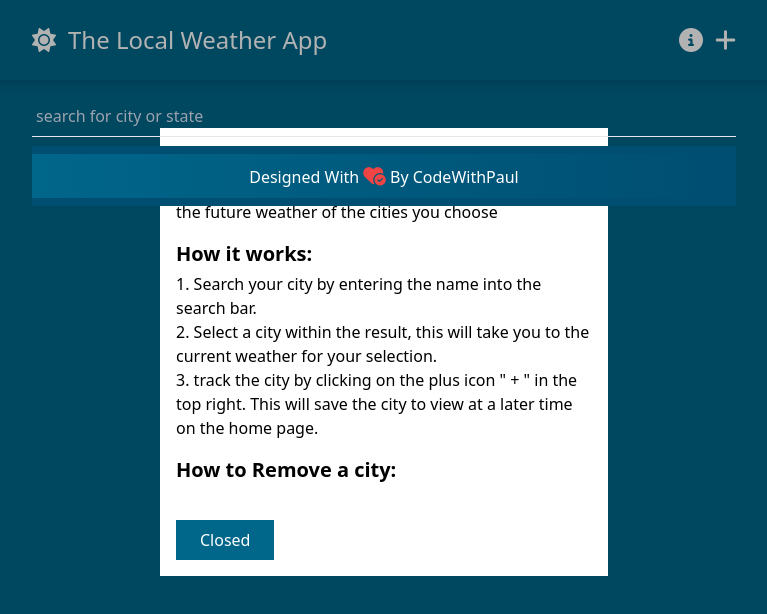
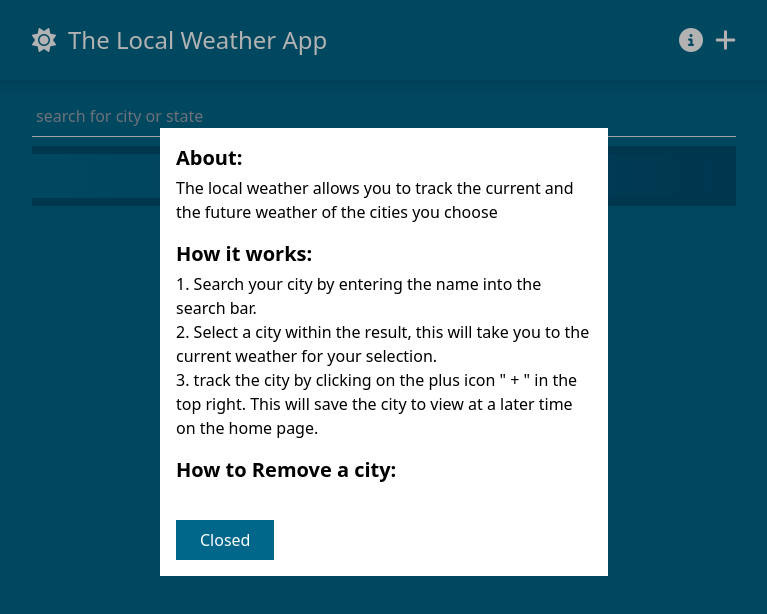
Before and after one commit to Paulhakeem/local-weather-app, a Vue app: page / in a window 1280 px wide. Both pictures are taken after a click on the icon 947 px from the left and 40 px from the top of the page. Shown: the top 614 px of the page, without its empty margins (256-1023 px from the left). Built offline with nearby package versions, Linux system fonts and the light colour scheme.

Commit message:
first commit

```diff
--- a/src/components/BaseModal.vue
+++ b/src/components/BaseModal.vue
@@ -11,7 +11,7 @@ defineProps({
 <template>
     <transition name="modal-outer">
         <div v-show="modalActive"
-        class="absolute w-full bg-black bg-opacity-30 h-screen top-0 left-0 flex justify-center px-8">
+        class="absolute w-full z-50 bg-black bg-opacity-30 h-screen top-0 left-0 flex justify-center px-8">
 
         <transition name="modal-inner">
         <div v-if="modalActive"
```
